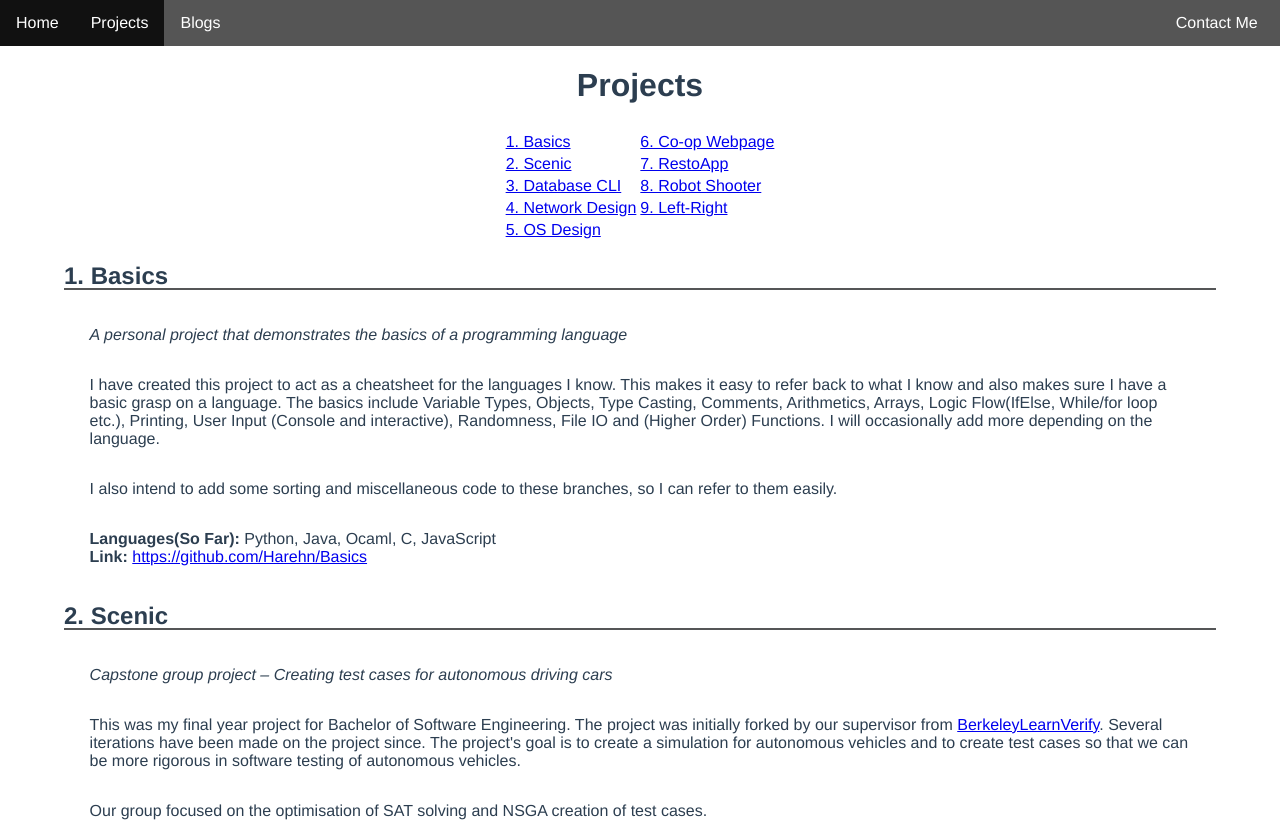
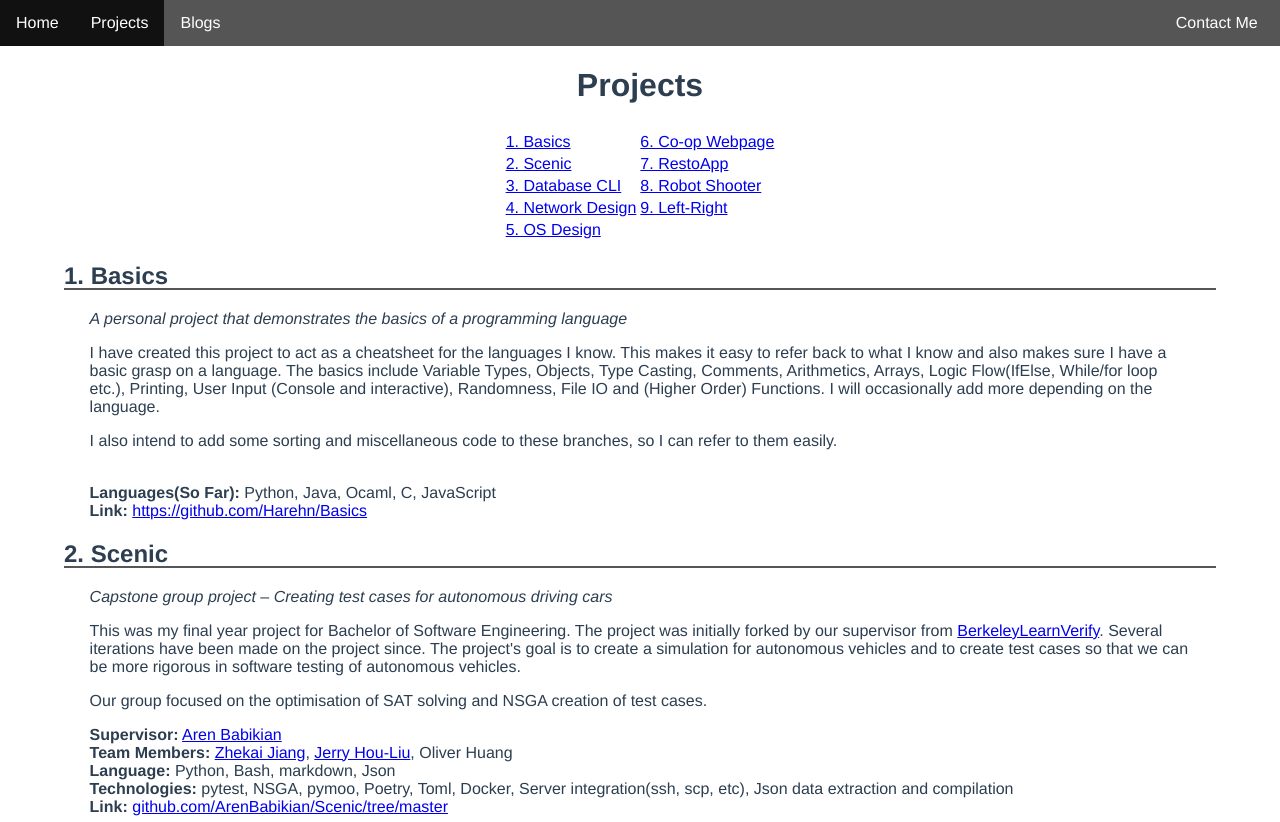
Before and after one commit to Harehn/Personal-Website, a Vue app: page /projects in a window 1280 px wide. Shown: the top 822 px of the page. Built offline with nearby package versions, Linux system fonts and the light colour scheme.

Commit message:
Some issues with the flex containers

```diff
--- a/src/views/ProjectsView.vue
+++ b/src/views/ProjectsView.vue
@@ -42,8 +42,10 @@ The basics include Variable Types, Objects, Type Casting, Comments, Arithmetics,
 Logic Flow(IfElse, While/for loop etc.), Printing, User Input (Console and interactive),
 Randomness, File IO and (Higher Order) Functions. I will occasionally add more depending on the language.</p>
 <p>I also intend to add some sorting and miscellaneous code to these branches, so I can refer to them easily.</p>
-<p><strong>Languages(So Far):</strong> Python, Java, Ocaml, C, JavaScript<br>
+<p><br><b>Languages(So Far):</b> Python, Java, Ocaml, C, JavaScript<br>
 <strong>Link:</strong> <a href="https://github.com/Harehn/Basics">https://github.com/Harehn/Basics</a> </p>
+<!-- <p><br><b>Languages(So Far):</b> Python, Java, Ocaml, C, JavaScript<br>
+<strong>Link:</strong> <a href="https://github.com/Harehn/Basics">https://github.com/Harehn/Basics</a> </p> -->
 </div>
 
 <!-- <h3 id="2-scenic">2. <a href="https://github.com/ArenBabikian/Scenic/tree/master">Scenic</a></h3> -->
@@ -174,13 +176,19 @@ h1 {
 .description {
   margin-left: 7%;
   margin-right: 7%;
-  display:flex;
-  flex-wrap:wrap;
+  /* display: flex;
+  flex-wrap:wrap; */
 }
 #toc {
   margin-left: auto;
   margin-right: auto;
 }
 
+p {
+  /* display:block; */
+  /* text-align: left; */
+
+}
+
 
 </style>
```
